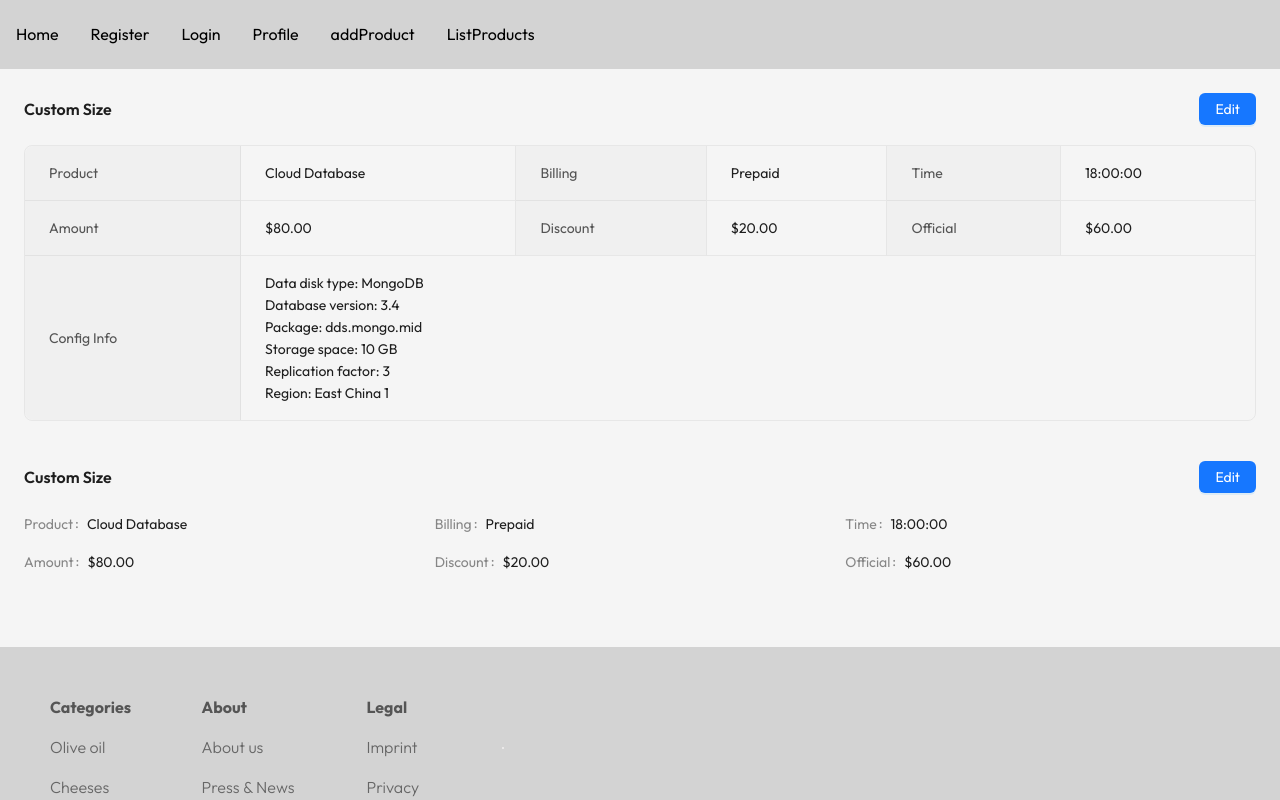
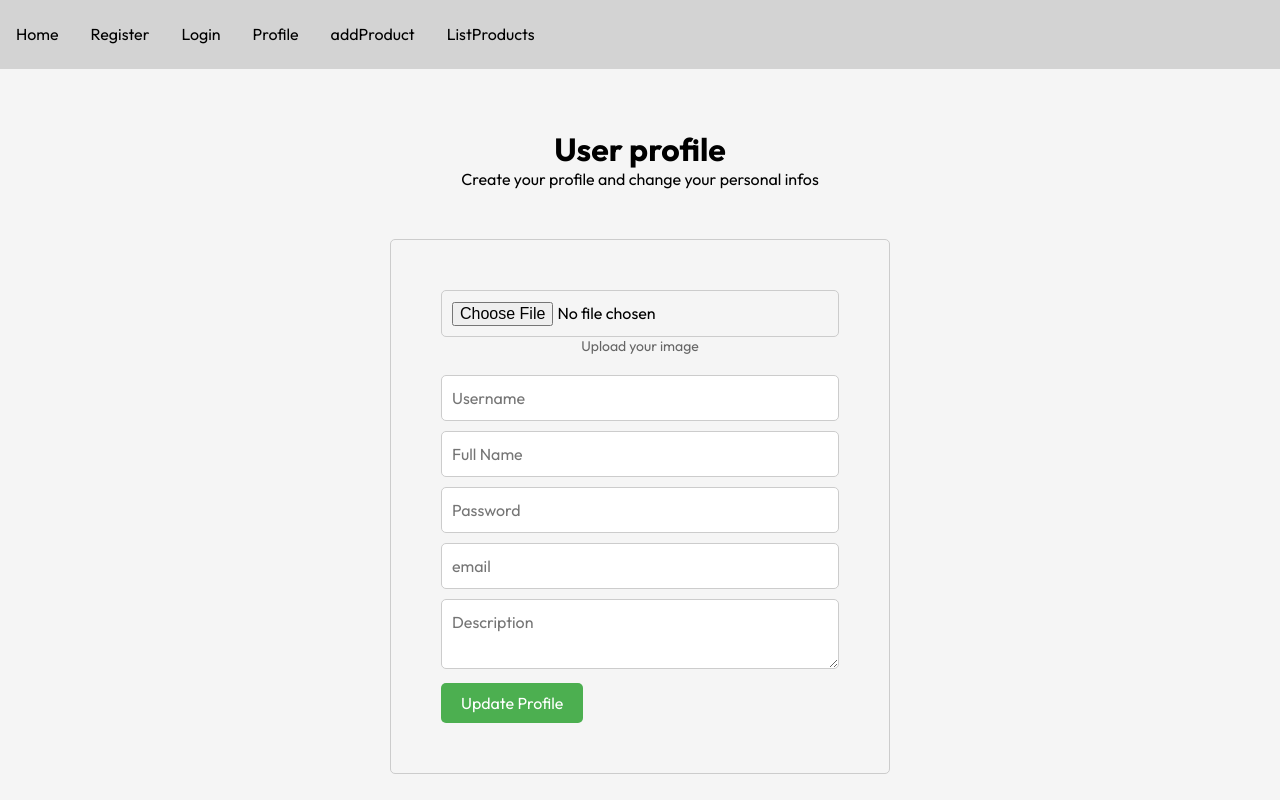
Before and after one commit to FSD0224STR/TFM-naranja-frontend, a React (Vite) app: page /profile in a window 1280 px wide. Shown: the top 800 px of the page. Built offline with nearby package versions, Linux system fonts and the light colour scheme; grey boxes are pictures that could not be loaded.

Commit message:
User Profile

```diff
--- a/src/components/Profile.css
+++ b/src/components/Profile.css
@@ -1,3 +1,79 @@
-.form-profile {
+/* .form-profile {
   margin: 1.5rem;
+} */
+
+h1 {
+  justify-content: center;
+  display: flex;
+  justify-items: center;
 }
+
+.styleAccount {
+  display: flex;
+  flex-direction: column;
+  align-items: center;
+  padding: 60px;
+}
+
+.styleInfo {
+  margin-bottom: 50px;
+}
+
+.styleBox {
+  border: 1px solid #ccc;
+  padding: 50px;
+  border-radius: 5px;
+  width: 100%;
+  max-width: 500px;
+}
+
+.styleImg {
+  text-align: center;
+  margin-bottom: 20px;
+}
+
+.imageBox {
+  border-radius: 50%;
+  margin-bottom: 10px;
+}
+
+.imagePara {
+  font-size: 14px;
+
+  color: #666;
+
+  margin-bottom: 20px;
+}
+
+input,
+textarea {
+  width: 100%;
+  padding: 10px;
+  margin-bottom: 10px;
+  border: 1px solid #ccc;
+  border-radius: 5px;
+  font-size: 16px;
+  line-height: 1.5;
+}
+
+input[type="file"] {
+  margin: 0;
+}
+
+textarea {
+  resize: vertical;
+}
+
+button[type="submit"] {
+  background-color: #4caf50;
+  color: white;
+  padding: 10px 20px;
+  border: none;
+  border-radius: 5px;
+  cursor: pointer;
+  font-size: 16px;
+}
+
+button[type="submit"]:hover {
+  background-color: #45a049;
+}
--- a/src/components/Profile.jsx
+++ b/src/components/Profile.jsx
@@ -1,127 +1,257 @@
-import React, { useState } from "react";
+import React, { useState, useCallback, useEffect } from "react";
 import "./Profile.css";
-import { Button, Descriptions, Radio } from "antd";
 
-const borderedItems = [
-  {
-    key: "1",
-    label: "Product",
-    children: "Cloud Database",
-  },
-  {
-    key: "2",
-    label: "Billing",
-    children: "Prepaid",
-  },
-  {
-    key: "3",
-    label: "Time",
-    children: "18:00:00",
-  },
-  {
-    key: "4",
-    label: "Amount",
-    children: "$80.00",
-  },
-  {
-    key: "5",
-    label: "Discount",
-    children: "$20.00",
-  },
-  {
-    key: "6",
-    label: "Official",
-    children: "$60.00",
-  },
-  {
-    key: "7",
-    label: "Config Info",
-    children: (
-      <>
-        Data disk type: MongoDB
-        <br />
-        Database version: 3.4
-        <br />
-        Package: dds.mongo.mid
-        <br />
-        Storage space: 10 GB
-        <br />
-        Replication factor: 3
-        <br />
-        Region: East China 1
-        <br />
-      </>
-    ),
-  },
-];
+export default function Profile() {
+  const [userData, setUserData] = useState({
+    username: "",
+    fullname: "",
+    password: "",
+    email: "",
+    description: "",
+    imageFileUrl: null,
+  });
 
-const items = [
-  {
-    key: "1",
-    label: "Product",
-    children: "Cloud Database",
-  },
-  {
-    key: "2",
-    label: "Billing",
-    children: "Prepaid",
-  },
-  {
-    key: "3",
-    label: "Time",
-    children: "18:00:00",
-  },
-  {
-    key: "4",
-    label: "Amount",
-    children: "$80.00",
-  },
-  {
-    key: "5",
-    label: "Discount",
-    children: "$20.00",
-  },
-  {
-    key: "6",
-    label: "Official",
-    children: "$60.00",
-  },
-];
+  const handleInputChange = useCallback((event) => {
+    const { name, value } = event.target;
+    setUserData((prevState) => ({
+      ...prevState,
+      [name]: value,
+    }));
+  }, []);
 
-const Profile = () => {
-  const [size, setSize] = useState("default");
-  const onChange = (e) => {
-    console.log("size checked", e.target.value);
-    setSize(e.target.value);
-  };
+  const handleImageInputChange = useCallback((event) => {
+    const file = event.target.files[0];
+    const url = URL.createObjectURL(file);
+    setUserData((prevState) => ({
+      ...prevState,
+      imageFileUrl: url,
+    }));
+  }, []);
+
+  useEffect(() => {
+    return () => {
+      if (userData.imageFileUrl) {
+        URL.revokeObjectURL(userData.imageFileUrl);
+      }
+    };
+  }, [userData.imageFileUrl]);
+
+  const handleSubmit = useCallback(
+    async (event) => {
+      event.preventDefault();
+      // Preparando el data
+      const formData = new FormData();
+      formData.append("username", userData.username);
+      formData.append("fullname", userData.fullname);
+      formData.append("password", userData.password);
+      formData.append("description", userData.description);
+      if (userData.imageFile) {
+        formData.append("image", userData.imageFile);
+      }
+      // enviando data al server
+      try {
+        const response = await fetch("/api/update-profile", {
+          method: "POST",
+          body: formData,
+        });
+        if (!response.ok) {
+          throw new Error("Vaya! your profile not updated");
+        }
+        const data = await response.json();
+        console.log("Profile updated:", data);
+        setUserData(data);
+      } catch (error) {
+        console.error("Error:", error);
+      }
+    },
+    [userData]
+  );
 
   return (
-    <div className="form-profile">
-      {/* <Radio.Group onChange={onChange} value={size}>
-        <Radio value="default">default</Radio>
-        <Radio value="middle">middle</Radio>
-        <Radio value="small">small</Radio>
-      </Radio.Group>
-      <br />
-      <br /> */}
-
-      <Descriptions
-        bordered
-        title="Custom Size"
-        size={size}
-        extra={<Button type="primary">Edit</Button>}
-        items={borderedItems}
-      />
-      <br />
-      <br />
-
-      <Descriptions
-        title="Custom Size"
-        size={size}
-        extra={<Button type="primary">Edit</Button>}
-        items={items}
-      />
+    <div className='styleAccount'>
+      <div className='styleInfo'>
+        <h1>User profile</h1>
+        <p>Create your profile and change your personal infos</p>
+      </div>
+      <form className='styleBox' onSubmit={handleSubmit}>
+        <div className='styleImg'>
+          <input type='file' onChange={handleImageInputChange} />
+          {userData.imageFileUrl && (
+            <img
+              src={userData.imageFileUrl}
+              alt='Image'
+              width={150}
+              height={150}
+              className='imageBox'
+            />
+          )}
+          <p className='imagePara'>Upload your image</p>
+        </div>
+        <div className='accountForm'>
+          <input
+            type='text'
+            name='username'
+            placeholder='Username'
+            value={userData.username}
+            onChange={handleInputChange}
+          />
+          <input
+            type='text'
+            name='fullname'
+            placeholder='Full Name'
+            value={userData.fullname}
+            onChange={handleInputChange}
+          />
+          <input
+            type='password'
+            name='password'
+            placeholder='Password'
+            value={userData.password}
+            onChange={handleInputChange}
+          />
+          <input
+            type='email'
+            name='email'
+            placeholder='email'
+            value={userData.email}
+            onChange={handleInputChange}
+          />
+          <textarea
+            name='description'
+            placeholder='Description'
+            value={userData.description}
+            onChange={handleInputChange}
+          />
+          <button type='submit'>Update Profile</button>
+        </div>
+      </form>
     </div>
   );
-};
-export default Profile;
+}
+// import React, { useState } from "react";
+// import "./Profile.css";
+// import { Button, Descriptions, Radio } from "antd";
+
+// const borderedItems = [
+//   {
+//     key: "1",
+//     label: "Product",
+//     children: "Cloud Database",
+//   },
+//   {
+//     key: "2",
+//     label: "Billing",
+//     children: "Prepaid",
+//   },
+//   {
+//     key: "3",
+//     label: "Time",
+//     children: "18:00:00",
+//   },
+//   {
+//     key: "4",
+//     label: "Amount",
+//     children: "$80.00",
+//   },
+//   {
+//     key: "5",
+//     label: "Discount",
+//     children: "$20.00",
+//   },
+//   {
+//     key: "6",
+//     label: "Official",
+//     children: "$60.00",
+//   },
+//   {
+//     key: "7",
+//     label: "Config Info",
+//     children: (
+//       <>
+//         Data disk type: MongoDB
+//         <br />
+//         Database version: 3.4
+//         <br />
+//         Package: dds.mongo.mid
+//         <br />
+//         Storage space: 10 GB
+//         <br />
+//         Replication factor: 3
+//         <br />
+//         Region: East China 1
+//         <br />
+//       </>
+//     ),
+//   },
+// ];
+
+// const items = [
+//   {
+//     key: "1",
+//     label: "Product",
+//     children: "Cloud Database",
+//   },
+//   {
+//     key: "2",
+//     label: "Billing",
+//     children: "Prepaid",
+//   },
+//   {
+//     key: "3",
+//     label: "Time",
+//     children: "18:00:00",
+//   },
+//   {
+//     key: "4",
+//     label: "Amount",
+//     children: "$80.00",
+//   },
+//   {
+//     key: "5",
+//     label: "Discount",
+//     children: "$20.00",
+//   },
+//   {
+//     key: "6",
+//     label: "Official",
+//     children: "$60.00",
+//   },
+// ];
+
+// const Profile = () => {
+//   const [size, setSize] = useState("default");
+//   const onChange = (e) => {
+//     console.log("size checked", e.target.value);
+//     setSize(e.target.value);
+//   };
+
+//   return (
+//     <div className="form-profile">
+//       {/* <Radio.Group onChange={onChange} value={size}>
+//         <Radio value="default">default</Radio>
+//         <Radio value="middle">middle</Radio>
+//         <Radio value="small">small</Radio>
+//       </Radio.Group>
+//       <br />
+//       <br /> */}
+
+//       <Descriptions
+//         bordered
+//         title="Custom Size"
+//         size={size}
+//         extra={<Button type="primary">Edit</Button>}
+//         items={borderedItems}
+//       />
+//       <br />
+//       <br />
+
+//       <Descriptions
+//         title="Custom Size"
+//         size={size}
+//         extra={<Button type="primary">Edit</Button>}
+//         items={items}
+//       />
+//     </div>
+//   );
+// };
+// export default Profile;
```
